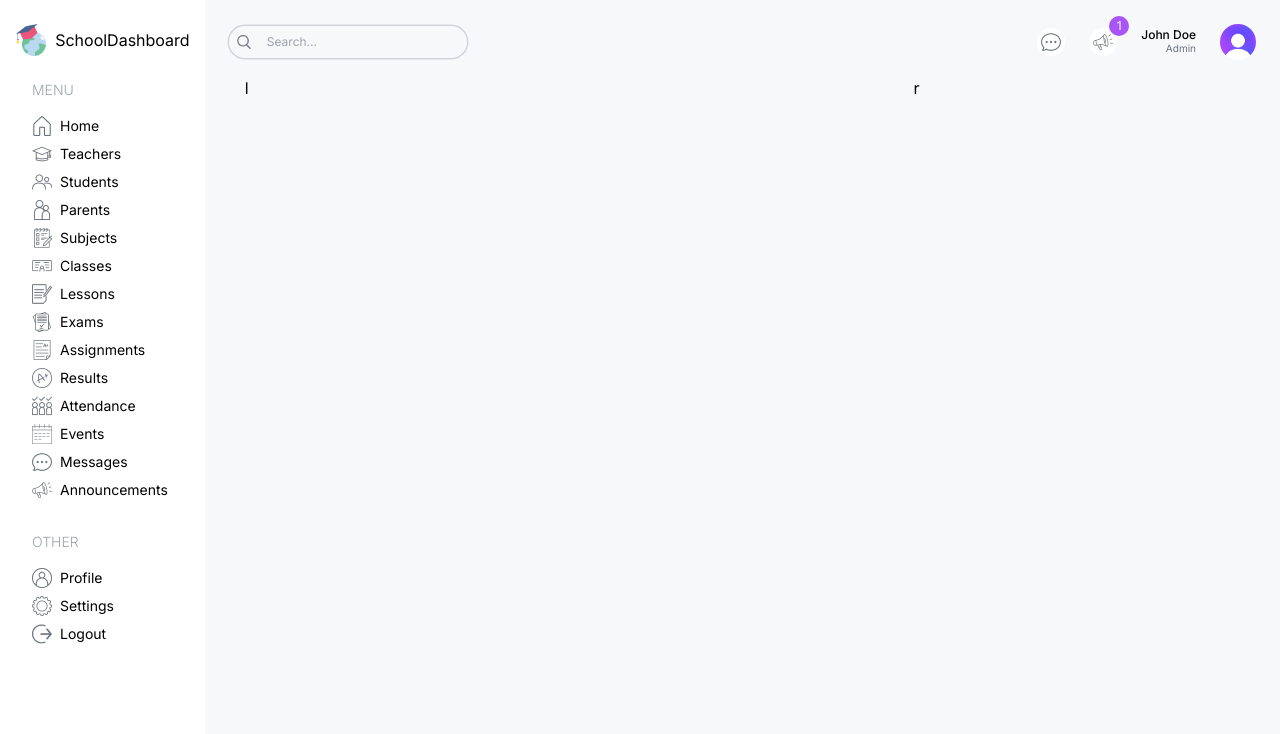
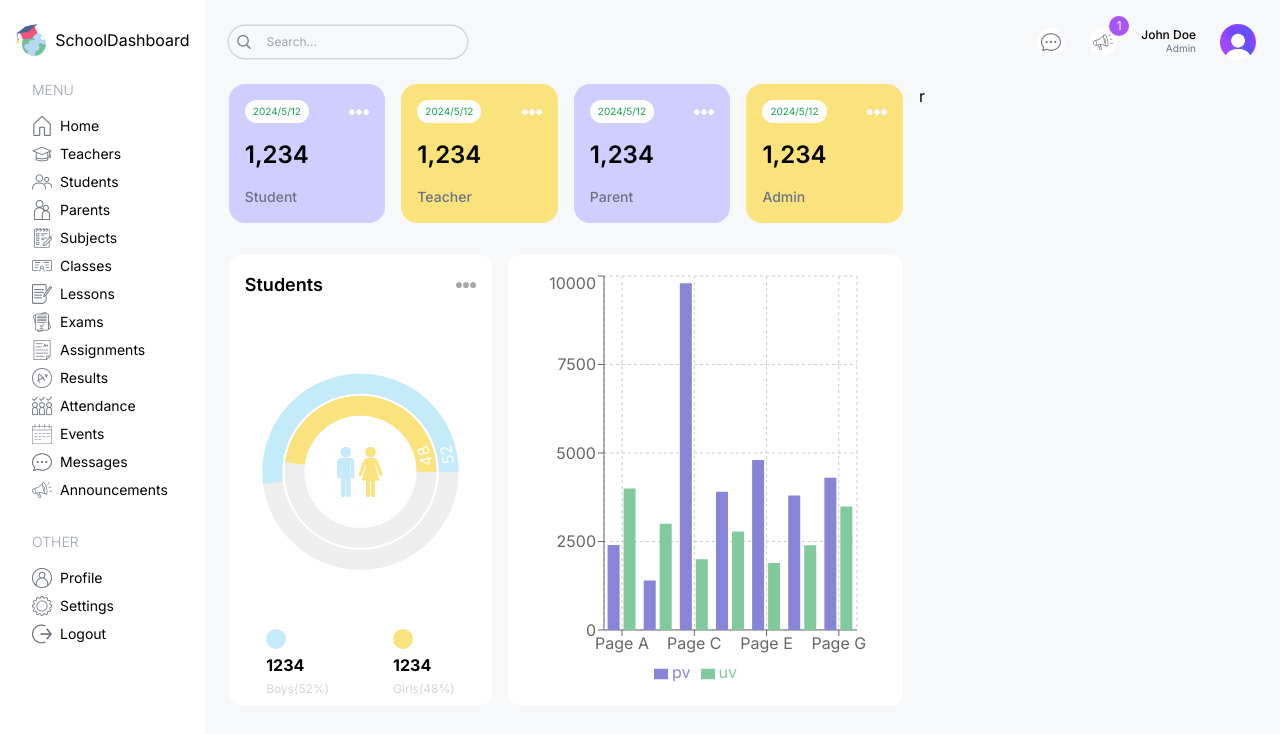
Before and after one commit to Likhon22/School-Management-Dashboard, a Next.js app: page /admin in a window 1280 px wide. Shown: the top 734 px of the page. Built offline with nearby package versions, Linux system fonts and the light colour scheme.

Commit message:
added count chart

```diff
--- a/package.json
+++ b/package.json
@@ -13,7 +13,8 @@
     "lama-dev-next-dashboard": "file:",
     "next": "14.2.5",
     "react": "^18",
-    "react-dom": "^18"
+    "react-dom": "^18",
+    "recharts": "^2.15.3"
   },
   "devDependencies": {
     "@types/node": "^20",
--- a/src/app/(dashboard)/admin/page.tsx
+++ b/src/app/(dashboard)/admin/page.tsx
@@ -1,8 +1,36 @@
+import AttendanceChart from "@/components/AttendanceChart";
+import CountChart from "@/components/CountChart";
+import StatCard from "@/components/ui/StatCard";
+
 const AdminPage = () => {
   return (
-    <div className="p-4 flex gap-4 flex-col md:flex-row">
+    <div
+      className="
+    mt-6 flex gap-4 flex-col md:flex-row"
+    >
       {/* left */}
-      <div className="w-full lg:w-2/3">l</div>
+      <div className="w-full lg:w-2/3 flex flex-col gap-8">
+        <div className="flex gap-4 justify-between flex-wrap">
+          <StatCard type="student" />
+          <StatCard type="teacher" />
+          <StatCard type="parent" />
+          <StatCard type="admin" />
+        </div>
+        {/* middle chart */}
+
+        <div className="flex gap-4 flex-col lg:flex-row">
+          {/* count chart */}
+          <div className=" w-full lg:w-2/5 h-[450px]">
+            <CountChart />
+          </div>
+          {/* attendance chart */}
+          <div className=" w-full lg:w-3/5 h-[450px]">
+            <AttendanceChart />
+          </div>
+        </div>
+        {/* bottom chart */}
+        <div></div>
+      </div>
       {/* right */}
       <div className="w-full lg:w-1/3">r</div>
     </div>
--- /dev/null
+++ b/src/components/AttendanceChart.tsx
@@ -0,0 +1,94 @@
+"use client";
+import {
+  BarChart,
+  Bar,
+  Rectangle,
+  XAxis,
+  YAxis,
+  CartesianGrid,
+  Tooltip,
+  Legend,
+  ResponsiveContainer,
+} from "recharts";
+
+const data = [
+  {
+    name: "Page A",
+    uv: 4000,
+    pv: 2400,
+    amt: 2400,
+  },
+  {
+    name: "Page B",
+    uv: 3000,
+    pv: 1398,
+    amt: 2210,
+  },
+  {
+    name: "Page C",
+    uv: 2000,
+    pv: 9800,
+    amt: 2290,
+  },
+  {
+    name: "Page D",
+    uv: 2780,
+    pv: 3908,
+    amt: 2000,
+  },
+  {
+    name: "Page E",
+    uv: 1890,
+    pv: 4800,
+    amt: 2181,
+  },
+  {
+    name: "Page F",
+    uv: 2390,
+    pv: 3800,
+    amt: 2500,
+  },
+  {
+    name: "Page G",
+    uv: 3490,
+    pv: 4300,
+    amt: 2100,
+  },
+];
+const AttendanceChart = () => {
+  return (
+    <div className="bg-white rounded-xl w-full h-full p-4">
+      <ResponsiveContainer width="100%" height="100%">
+        <BarChart
+          width={500}
+          height={300}
+          data={data}
+          margin={{
+            top: 5,
+            right: 30,
+            left: 20,
+            bottom: 5,
+          }}
+        >
+          <CartesianGrid strokeDasharray="3 3" />
+          <XAxis dataKey="name" />
+          <YAxis />
+          <Tooltip />
+          <Legend />
+          <Bar
+            dataKey="pv"
+            fill="#8884d8"
+            activeBar={<Rectangle fill="pink" stroke="blue" />}
+          />
+          <Bar
+            dataKey="uv"
+            fill="#82ca9d"
+            activeBar={<Rectangle fill="gold" stroke="purple" />}
+          />
+        </BarChart>
+      </ResponsiveContainer>
+    </div>
+  );
+};
+
+export default AttendanceChart;
--- /dev/null
+++ b/src/components/CountChart.tsx
@@ -0,0 +1,84 @@
+"use client";
+import Image from "next/image";
+import {
+  RadialBarChart,
+  RadialBar,
+  Legend,
+  ResponsiveContainer,
+} from "recharts";
+import PercentageCard from "./ui/PercentageCard";
+const data = [
+  {
+    name: "Total Students",
+    count: 100,
+    fill: "white",
+  },
+  {
+    name: "Girls",
+    count: 48,
+
+    fill: "#FAE27C",
+  },
+  {
+    name: "Boys",
+    count: 52,
+
+    fill: "#C3EBFA",
+  },
+];
+
+const CountChart = () => {
+  return (
+    <div className="bg-white rounded-xl w-full h-full p-4">
+      {/* title */}
+      <div className="flex justify-between items-center">
+        <h1 className="font-semibold text-lg">Students</h1>
+        <Image src="/moreDark.png" alt="" width={20} height={20} />
+      </div>
+      {/* chart */}
+      <div className="w-full relative h-[75%] mt-4">
+        <ResponsiveContainer>
+          <RadialBarChart
+            cx="50%"
+            cy="50%"
+            innerRadius="40%"
+            outerRadius="100%"
+            barSize={32}
+            data={data}
+          >
+            <RadialBar
+              label={{ position: "insideStart", fill: "#fff" }}
+              background
+              dataKey="count"
+            />
+          </RadialBarChart>
+        </ResponsiveContainer>
+        <Image
+          src="/maleFemale.png"
+          alt=""
+          width={50}
+          height={50}
+          className="absolute top-1/2 left-1/2 -translate-x-1/2 -translate-y-1/2"
+        />
+      </div>
+      {/* bottom */}
+      <div className=" flex justify-center gap-16">
+        {/* male */}
+        <PercentageCard
+          className="bg-lSky"
+          totalPerson={1234}
+          gender="boys"
+          percentage={52}
+        />
+        <PercentageCard
+          className="bg-lYellow"
+          totalPerson={1234}
+          gender="girls"
+          percentage={48}
+        />
+      </div>
+    </div>
+  );
+};
+
+export default CountChart;
--- /dev/null
+++ b/src/components/ui/PercentageCard.tsx
@@ -0,0 +1,27 @@
+import clsx from "clsx";
+import React from "react";
+
+type PercentageCardProps = {
+  className?: string;
+  totalPerson: number;
+  gender: string;
+  percentage: number;
+};
+const PercentageCard = ({
+  className,
+  totalPerson,
+  gender,
+  percentage,
+}: PercentageCardProps) => {
+  return (
+    <div className=" flex flex-col gap-1">
+      <div className={clsx("w-5 h-5 rounded-full bg-lSky ", className)} />
+      <h1 className="font-bold">{totalPerson}</h1>
+      <h2 className="capitalize text-xs text-gray-300">
+        {gender}({percentage}%)
+      </h2>
+    </div>
+  );
+};
+
+export default PercentageCard;
--- a/src/components/ui/SInput.tsx
+++ b/src/components/ui/SInput.tsx
@@ -1,3 +1,4 @@
+"use client";
 import { InputHTMLAttributes } from "react";
 import clsx from "clsx";
 type InputProps = {
--- /dev/null
+++ b/src/components/ui/StatCard.tsx
@@ -0,0 +1,21 @@
+import Image from "next/image";
+
+type StatCardProps = {
+  type: "student" | "teacher" | "parent" | "admin";
+};
+const StatCard = ({ type }: StatCardProps) => {
+  return (
+    <div className="odd:bg-lPurple even:bg-lYellow p-4 rounded-2xl flex-1 min-w-[130px]">
+      <div className="flex justify-between items-center">
+        <span className="text-[10px] bg-white px-2 rounded-full py-1 text-green-600">
+          2024/5/12
+        </span>
+        <Image src="/more.png" alt="more" width={20} height={20} />
+      </div>
+      <h1 className=" text-2xl font-semibold my-4">1,234</h1>
+      <h2 className="capitalize text-sm font-medium text-gray-500">{type}</h2>
+    </div>
+  );
+};
+
+export default StatCard;
--- a/tailwind.config.ts
+++ b/tailwind.config.ts
@@ -13,6 +13,14 @@ const config: Config = {
         "gradient-conic":
           "conic-gradient(from 180deg at 50% 50%, var(--tw-gradient-stops))",
       },
+      colors: {
+        lSky: "#C3EBFA",
+        lSkyLight: "#EDF8FD",
+        lPurple: "#CFCEFF",
+        lPurpleLight: "#F1F0FF",
+        lYellow: "#FAE27C",
+        lYellowLight: "#FEFCE8",
+      },
     },
   },
   plugins: [],
```
Also changed, not shown: 1 other file (tests, documents, lock files or other folders).
